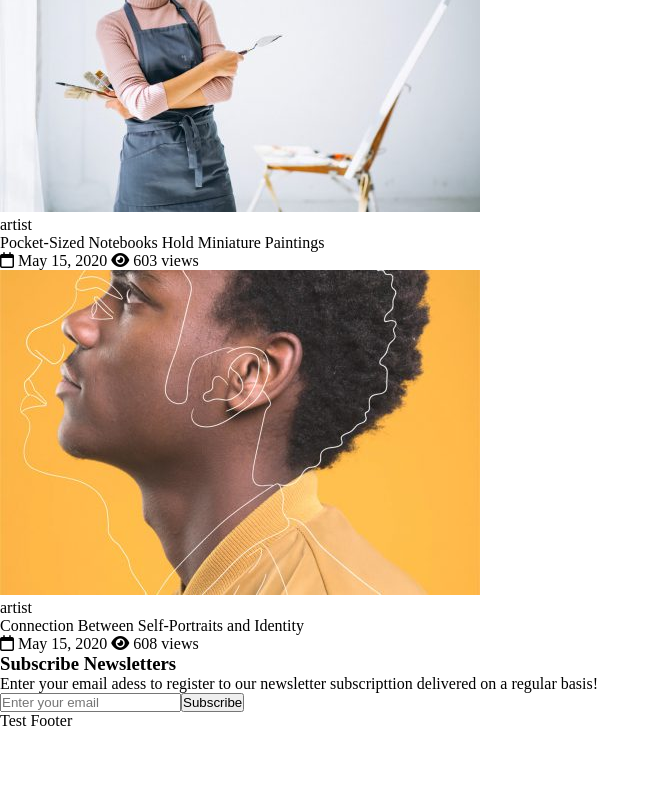
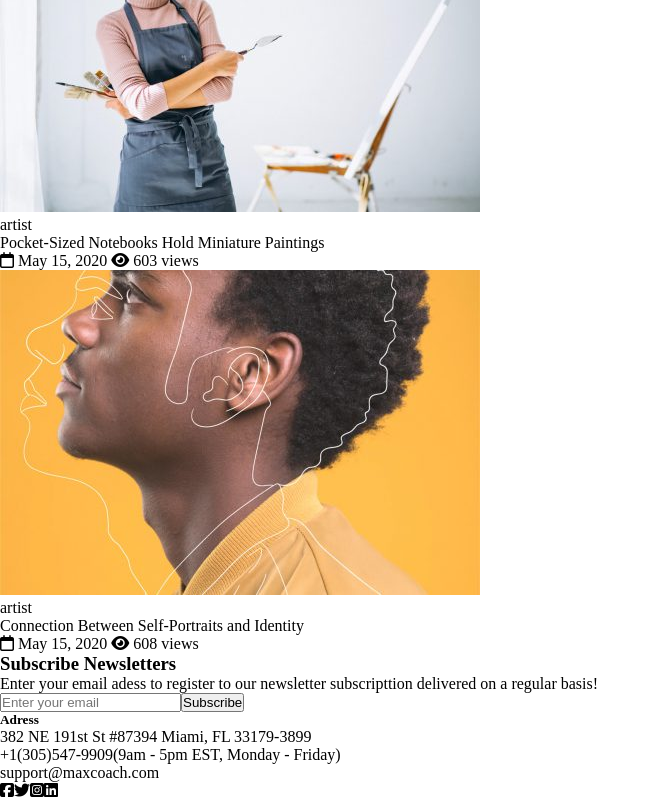
Before and after one commit to MarioBroi/proj-html-vuejs, a Vue app: page / in a window 1280 px wide. Shown: the part 5000-5800 px from the top of the page, without its empty margins (0-660 px from the left). Before the commit the page ends 5730 px from the top, so only its background shows below. Built offline with nearby package versions, Linux system fonts and the light colour scheme.

Commit message:
add adress in AppFooter, update readme

```diff
--- a/src/components/AppFooter.vue
+++ b/src/components/AppFooter.vue
@@ -5,11 +5,41 @@ export default {
 </script>
 
 <template>
-    <div>
-        Test Footer
-    </div>
+
+    <footer class="site-footer">
+
+        <div class="adress">
+            <h5>Adress</h5>
+            <p>382 NE 191st St #87394 Miami, FL 33179-3899</p>
+            <p>+1(305)547-9909(9am - 5pm EST, Monday - Friday)</p>
+            <p>support@maxcoach.com</p>
+            <div>
+                <i class="fa-brands fa-square-facebook"></i>
+                <i class="fa-brands fa-twitter"></i>
+                <i class="fa-brands fa-square-instagram"></i>
+                <i class="fa-brands fa-linkedin"></i>
+            </div>
+        </div>
+        <!-- /.adress -->
+
+        <div class="explore">
+
+        </div>
+        <!-- /.explore -->
+
+        <div class="plain">
+
+        </div>
+        <!-- /.plain -->
+
+        <div class="info">
+
+        </div>
+        <!-- /.info -->
+
+    </footer>
+    <!-- /.site-footer -->
+
 </template>
 
-<style>
-
-</style>
+<style></style>
```
Also changed, not shown: 1 other file (tests, documents, lock files or other folders).
